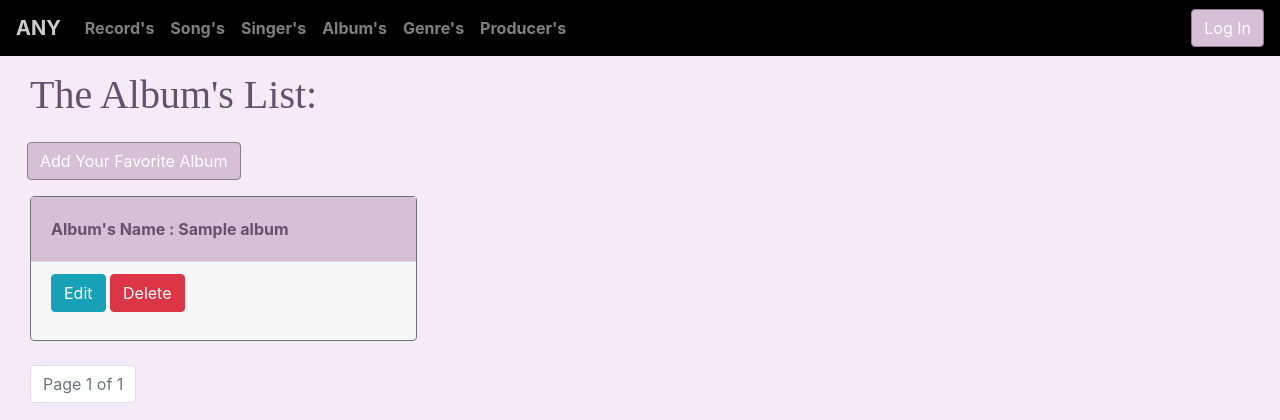
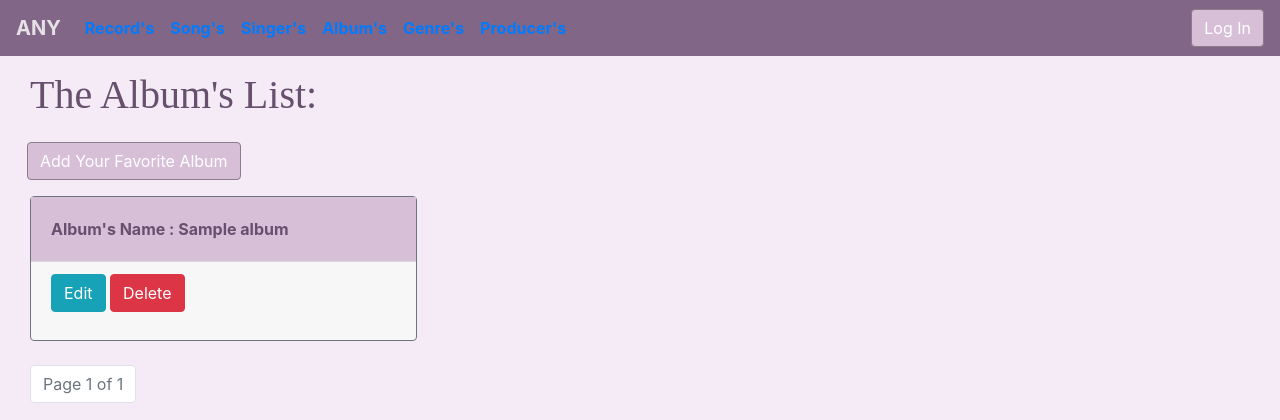
Before and after one commit to yullinisia/FINAL, a Django app: template song/templates/album/albums.html in a window 1280 px wide. Shown: the top 420 px of the page. Run offline with Django 3.2, Linux system fonts and the light colour scheme; the template is opened without the code that fills it: most values are stand-ins (such as "Sample title", 1, 10 or a date in 2020); some libraries are stand-ins or nearby versions.

Commit message:
changed navbar

```diff
--- a/song/static/css/styles.css
+++ b/song/static/css/styles.css
@@ -4,18 +4,13 @@
     list-style: none;
 }
 
-.navbar-custom {
-    background-color:black;
-}
 /* change the brand and text color */
 .navbar-custom .navbar-brand,
 .navbar-custom .navbar-text {
     color: rgba(255,255,255,.8);
 }
 /* change the link color */
-.navbar-custom .navbar-nav .nav-link {
-    color:gray;
-}
+
 /* change the color of active or hovered links */
 .navbar-custom .nav-item.active .nav-link,
 .navbar-custom .nav-item:hover .nav-link {
--- a/song/templates/album/album_delete_form.html
+++ b/song/templates/album/album_delete_form.html
@@ -21,6 +21,10 @@
         color: #fff;
         background-color:#D8BFD8;
         border-color: #8B7B8B;
+        }
+        .navbar-custom {
+             background-color: #816687;
+
         }
         </style>
 </head>
--- a/song/templates/album/album_form.html
+++ b/song/templates/album/album_form.html
@@ -21,6 +21,10 @@
         color: #fff;
         background-color:#D8BFD8;
         border-color: #8B7B8B;
+        }
+        .navbar-custom {
+             background-color: #816687;
+
         }
         </style>
 </head>
--- a/song/templates/album/albums.html
+++ b/song/templates/album/albums.html
@@ -35,6 +35,10 @@
         }
         .card-text {
           color: #67506e!important;
+        }
+        .navbar-custom {
+             background-color: #816687;
+
         }
         </style>
 </head>
--- a/song/templates/genre/genre_delete_form.html
+++ b/song/templates/genre/genre_delete_form.html
@@ -21,6 +21,10 @@
         color: #fff;
         background-color:#D8BFD8;
         border-color: #8B7B8B;
+        }
+        .navbar-custom {
+             background-color: #816687;
+
         }
         </style>
 </head>
--- a/song/templates/genre/genre_form.html
+++ b/song/templates/genre/genre_form.html
@@ -21,6 +21,10 @@
         color: #fff;
         background-color:#D8BFD8;
         border-color: #8B7B8B;
+        }
+        .navbar-custom {
+             background-color: #816687;
+
         }
         </style>
 </head>
--- a/song/templates/genre/genres.html
+++ b/song/templates/genre/genres.html
@@ -23,6 +23,10 @@
           font-weight: normal;
           font-variant: normal;
           font-family: broadway;
+        }
+        .navbar-custom {
+             background-color: #816687;
+
         }
         .btn-light {
         color: #fff;
--- a/song/templates/index.html
+++ b/song/templates/index.html
@@ -20,6 +20,11 @@
         .carousel-item {
             font-family: PitchWeb-Semibold,serif;
         }
+        .navbar-custom {
+             background-color: #816687;
+
+        }
+
         </style>
 </head>
 
--- a/song/templates/producer/producers.html
+++ b/song/templates/producer/producers.html
@@ -29,6 +29,10 @@
         color: #fff;
         background-color:#D8BFD8;
         border-color: #8B7B8B;
+        }
+        .navbar-custom {
+             background-color: #816687;
+
         }
         </style>
 </head>
--- a/song/templates/record/record.html
+++ b/song/templates/record/record.html
@@ -26,7 +26,10 @@
         .text-white {
           color: #67506e!important;
         }
+        .navbar-custom {
+             background-color: #816687;
 
+        }
         h1{
           color:#67506e;
           font-size: 22;
--- a/song/templates/singer/singer_delete_form.html
+++ b/song/templates/singer/singer_delete_form.html
@@ -21,6 +21,10 @@
         color: #fff;
         background-color:#D8BFD8;
         border-color: #8B7B8B;
+        }
+        .navbar-custom {
+             background-color: #816687;
+
         }
         </style>
 </head>
--- a/song/templates/singer/singer_form.html
+++ b/song/templates/singer/singer_form.html
@@ -21,6 +21,10 @@
         color: #fff;
         background-color:#D8BFD8;
         border-color: #8B7B8B;
+        }
+        .navbar-custom {
+             background-color: #816687;
+
         }
         </style>
 </head>
--- a/song/templates/singer/singers.html
+++ b/song/templates/singer/singers.html
@@ -24,6 +24,10 @@
           font-weight: normal;
           font-variant: normal;
           font-family: broadway;
+        }
+        .navbar-custom {
+             background-color: #816687;
+
         }
         .btn-light {
         color: #fff;
--- a/song/templates/song/song_form.html
+++ b/song/templates/song/song_form.html
@@ -16,6 +16,10 @@
         .carousel-inner img {
           width: 100%;
           height: 100%;
+        }
+        .navbar-custom {
+             background-color: #816687;
+
         }
         .btn-light {
         color: #fff;
--- a/song/templates/song/songs.html
+++ b/song/templates/song/songs.html
@@ -17,7 +17,10 @@
           width: 100%;
           height: 100%;
         }
+        .navbar-custom {
+             background-color: #816687;
 
+        }
         h1{
           color:#67506e;
           font-size: 22;
```
Also changed, not shown: song/templates/producer/producer_form.html (+15 -6 lines).
